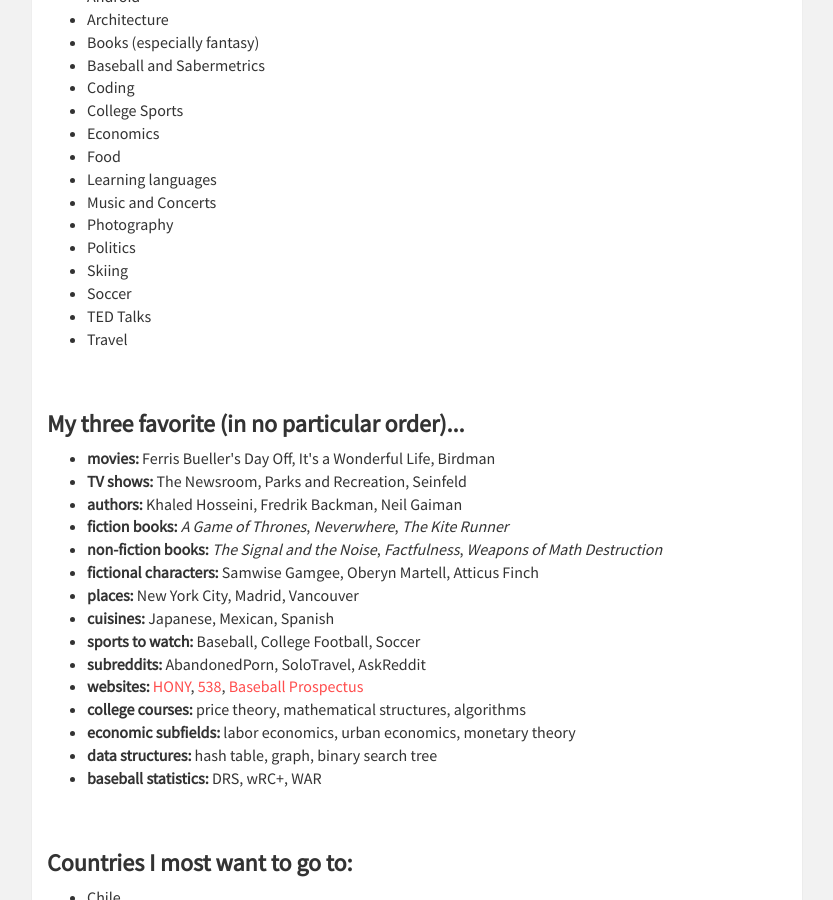
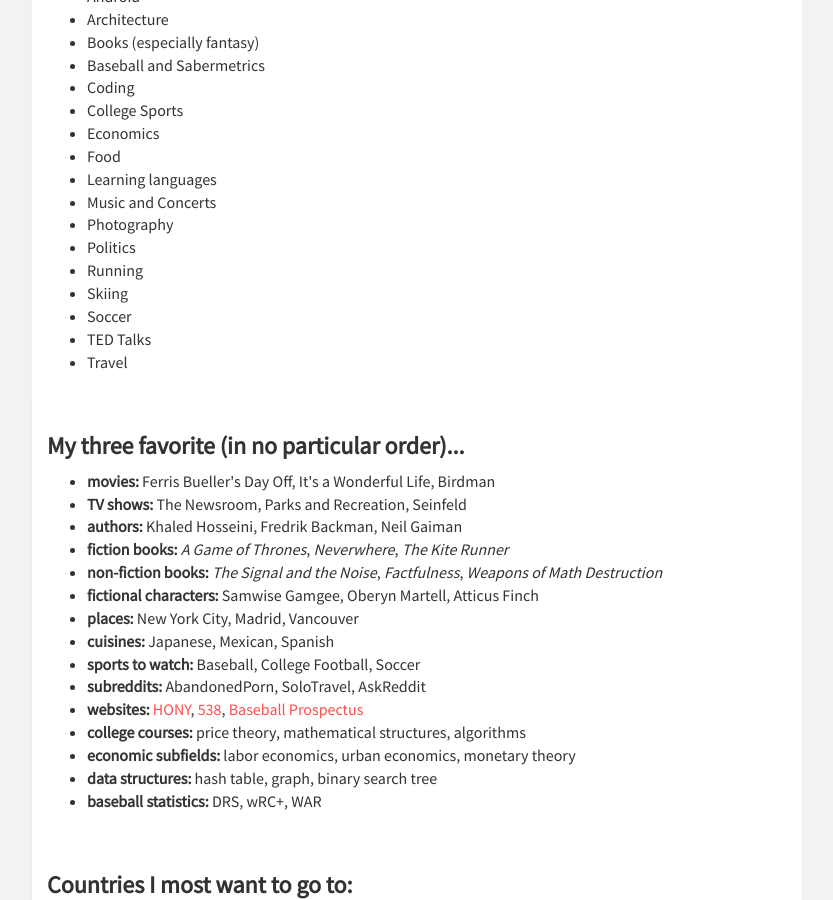
Before and after one commit to mrkaye97/mrkaye97.github.io, a Jekyll site: the page built from about.html, in a window 1280 px wide and 900 px high, scrolled down 802 px. Shown: the whole window, without its empty margins (223-1056 px from the left). Built offline with Jekyll 4.4.1, drawn with Linux system fonts in a browser that asks for light colours; nearby versions of some CDN libraries.

Commit message:
Update about.html

```diff
--- a/about.html
+++ b/about.html
@@ -50,6 +50,7 @@
 				  <li style="font-size:16px">Music and Concerts</li>
 				  <li style="font-size:16px">Photography</li>
 				  <li style="font-size:16px">Politics</li>
+				  <li style="font-size:16px">Running</li>
 				  <li style="font-size:16px">Skiing</li>
 				  <li style="font-size:16px">Soccer</li>
 				  <li style="font-size:16px">TED Talks</li>
```
